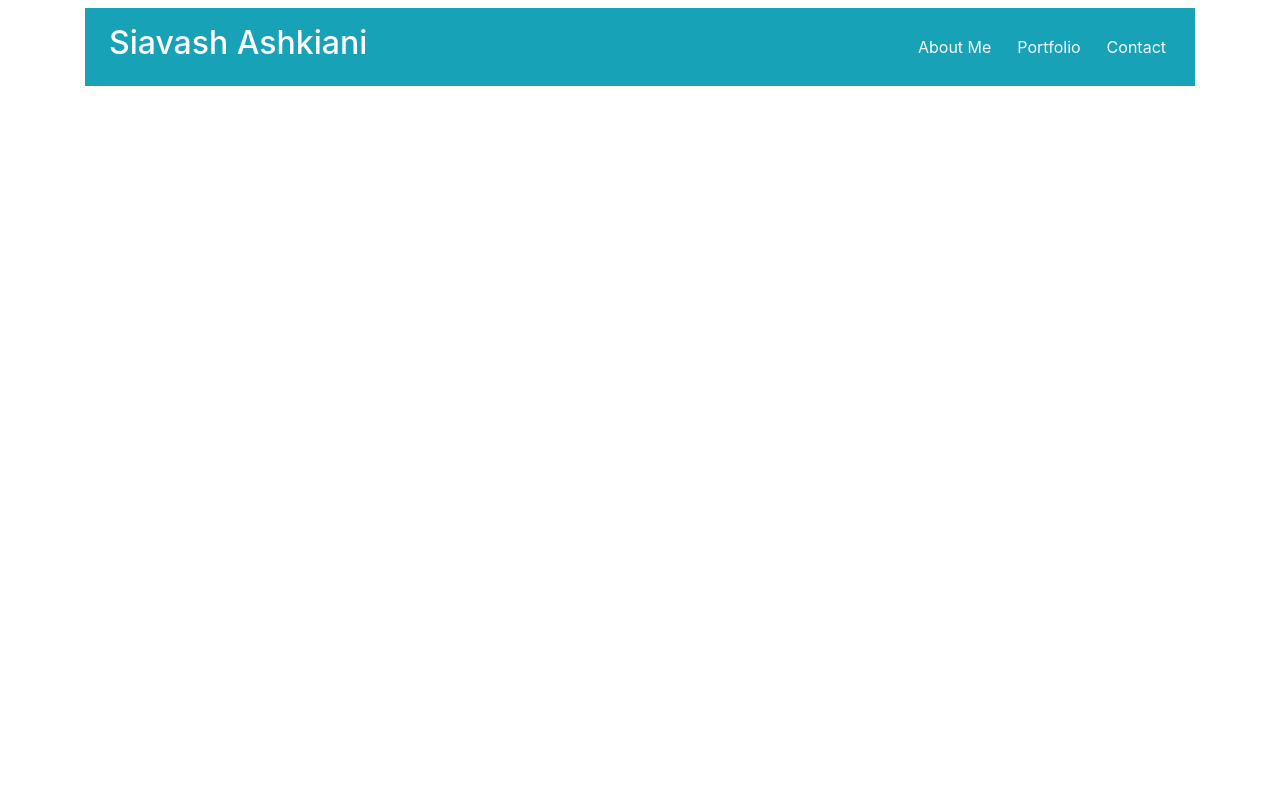
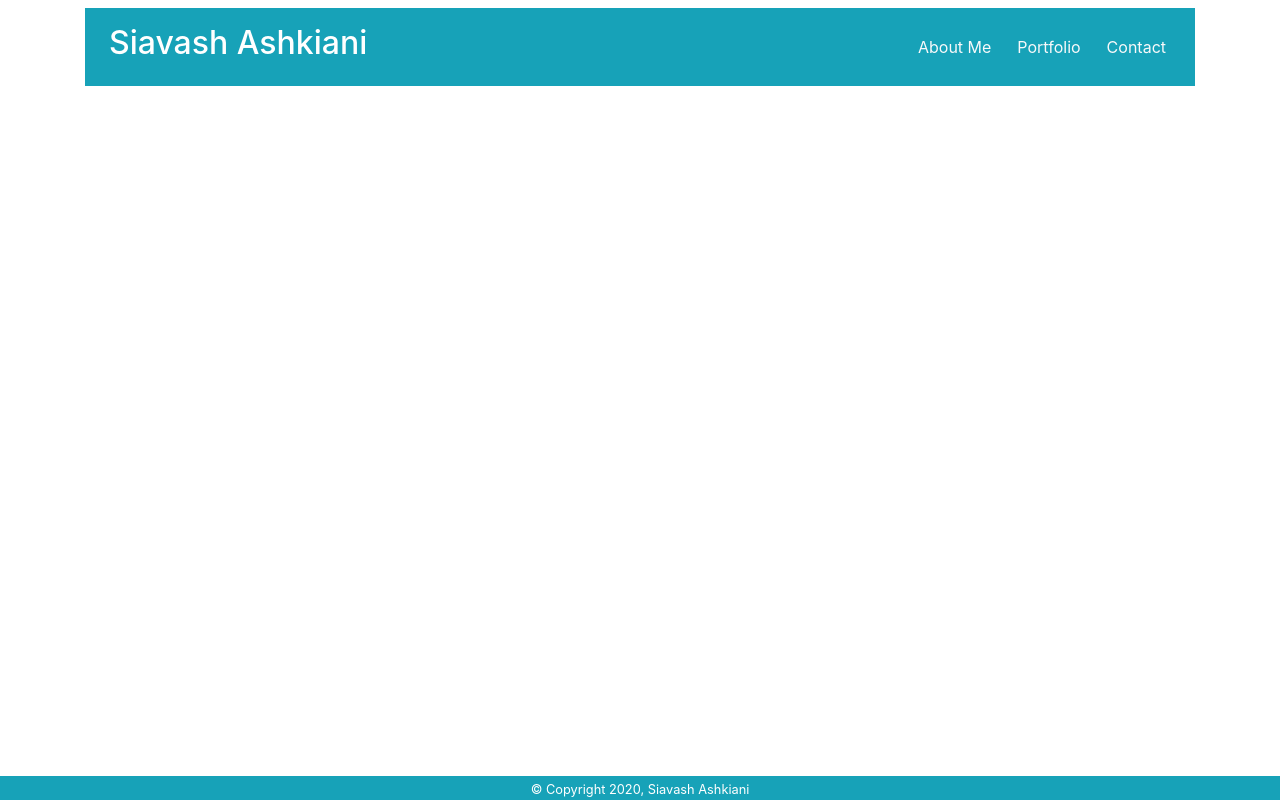
Before and after one commit to ashkiani/react-portfolio, a React (Create React App) app in the folder client/: page /admin in a window 1280 px wide. Built offline with nearby package versions, Linux system fonts and the light colour scheme.

Commit message:
Added a Footer component

```diff
--- a/client/src/App.js
+++ b/client/src/App.js
@@ -4,7 +4,7 @@ import Nav from "./components/NavBar";
 import About from "./components/About";
 import Portfolio from "./components/Portfolio";
 import Contact from "./components/Contact";
-
+import Footer from "./components/Footer";
 
 function App() {
   return (
@@ -18,6 +18,7 @@ function App() {
           <Route exact path="/contact" component={Contact} />
           {/* <Route path="/admin" component={withAuth(Admin)} /> */}
         </Switch>
+        <Footer />
       </div>
     </Router>
   );
--- /dev/null
+++ b/client/src/components/Footer/index.jsx
@@ -0,0 +1,9 @@
+import React from 'react'
+
+export default function index() {
+    return (
+        <div className="fixed-bottom bg-info text-white text-center">
+            <small>&copy; Copyright 2020, Siavash Ashkiani</small>
+        </div>
+    )
+}
```
